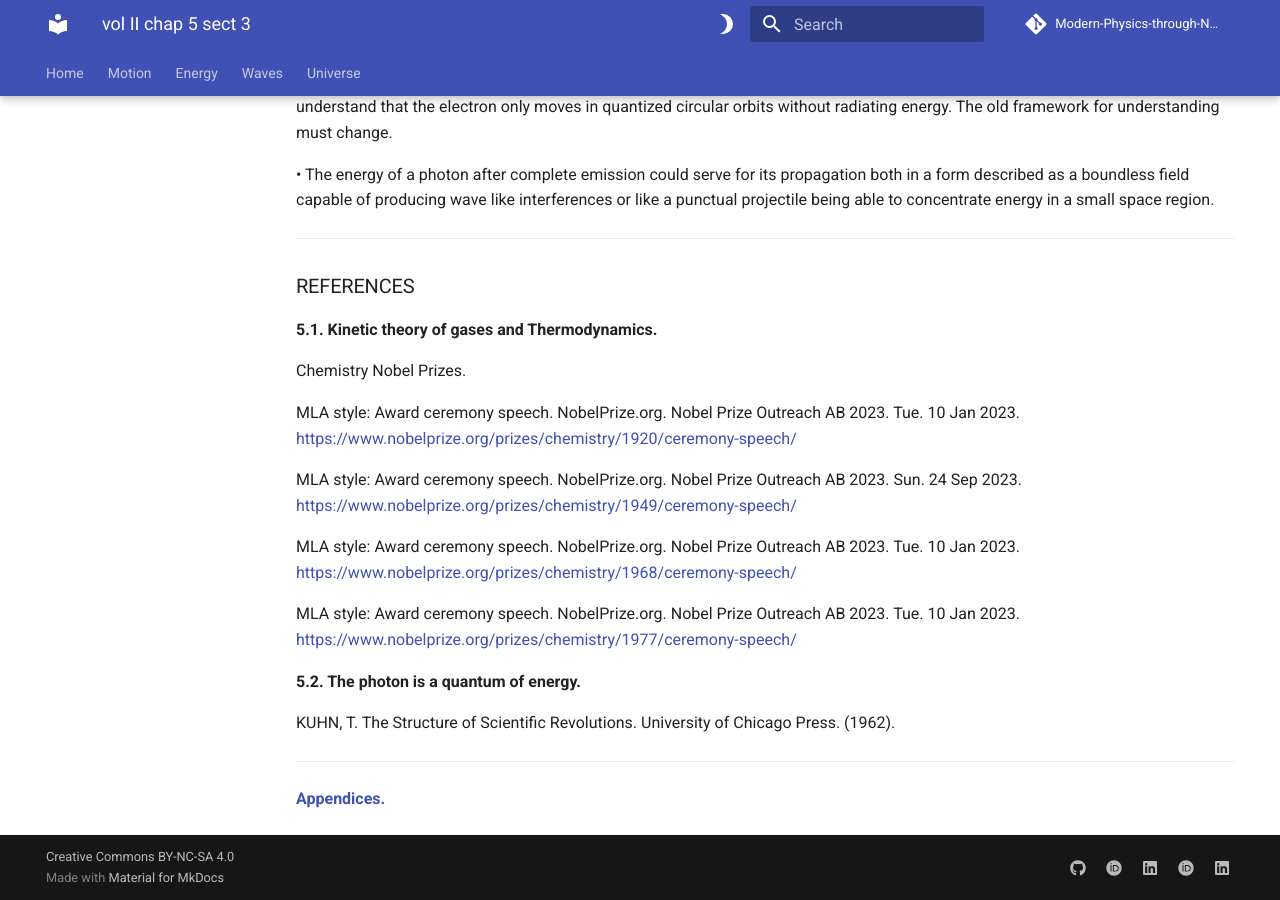
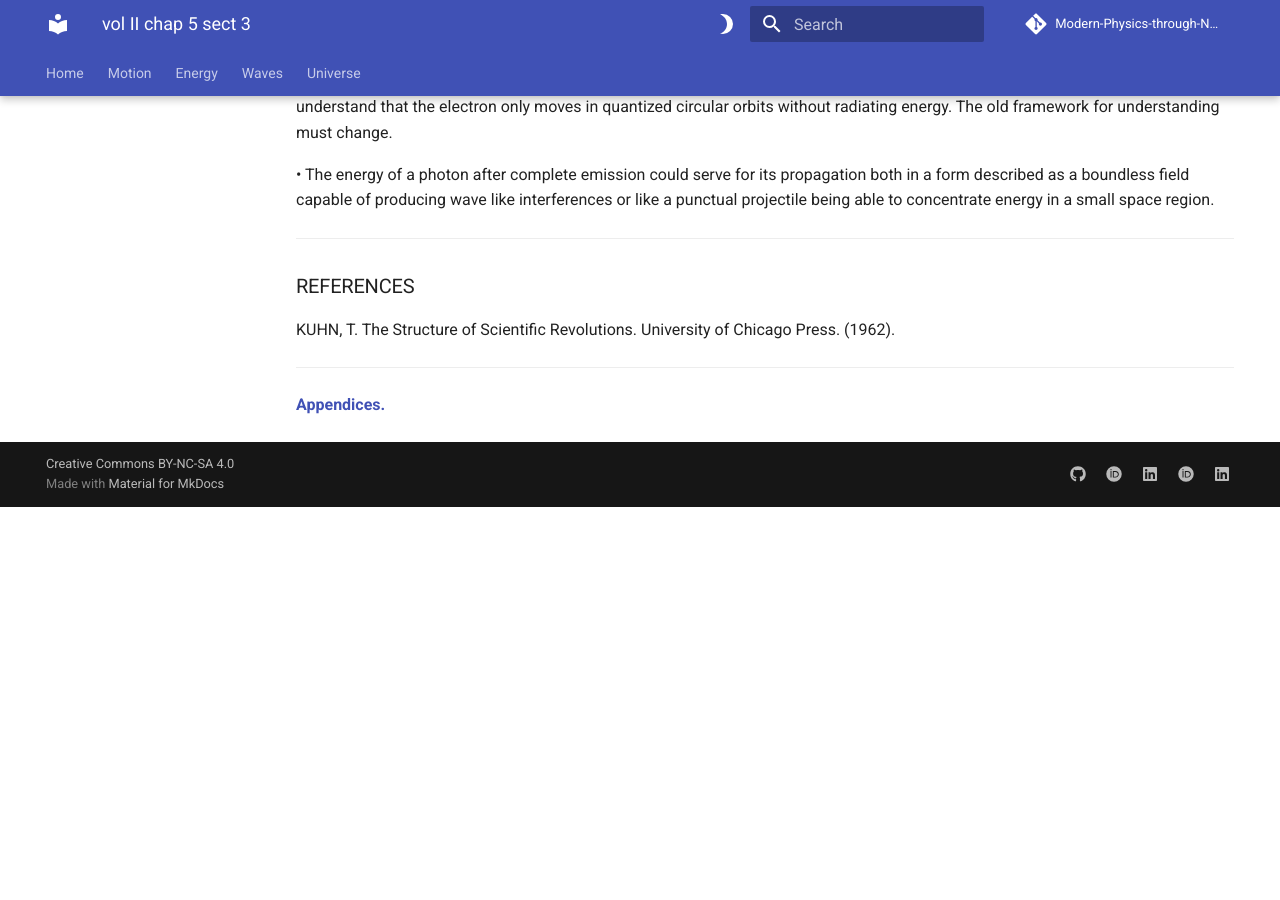
Before and after one commit to modphysnobel/modphysnobel.github.io, an MkDocs documentation site: the page built from docs/vol-II/vol-II-chap-5-sect-3.md, in a window 1280 px wide and 900 px high, scrolled down 4314 px. Built offline with MkDocs 1.6.1 and Material for MkDocs 9.7.7, drawn with Linux system fonts in a browser that asks for light colours; some web fonts are replaced; comment, search, counter and statistics services are not loaded; after the commit the page ends 4821 px from its top, so only the background shows below that.

Commit message:
Update vol-II-chap-5-sect-3.md

```diff
--- a/docs/vol-II/vol-II-chap-5-sect-3.md
+++ b/docs/vol-II/vol-II-chap-5-sect-3.md
@@ -109,21 +109,6 @@ In the following, for explanatory purposes, we arbitrarily divide the content of
 
 ### REFERENCES
 
-**5.1. Kinetic theory of gases and Thermodynamics.**
-
-Chemistry Nobel Prizes.
-
-MLA style: Award ceremony speech. NobelPrize.org. Nobel Prize Outreach AB 2023. Tue. 10 Jan 2023. https://www.nobelprize.org/prizes/chemistry/1920/ceremony-speech/
-
-MLA style: Award ceremony speech. NobelPrize.org. Nobel Prize Outreach AB 2023. Sun. 24 Sep 2023. https://www.nobelprize.org/prizes/chemistry/1949/ceremony-speech/
-
-MLA style: Award ceremony speech. NobelPrize.org. Nobel Prize Outreach AB 2023. Tue. 10 Jan 2023. https://www.nobelprize.org/prizes/chemistry/1968/ceremony-speech/
-
-MLA style: Award ceremony speech. NobelPrize.org. Nobel Prize Outreach AB 2023. Tue. 10 Jan 2023. https://www.nobelprize.org/prizes/chemistry/1977/ceremony-speech/
-
-
-**5.2. The photon is a quantum of energy.**
-
 KUHN, T. The Structure of Scientific Revolutions. University of Chicago Press. (1962).
 
 ***
```
